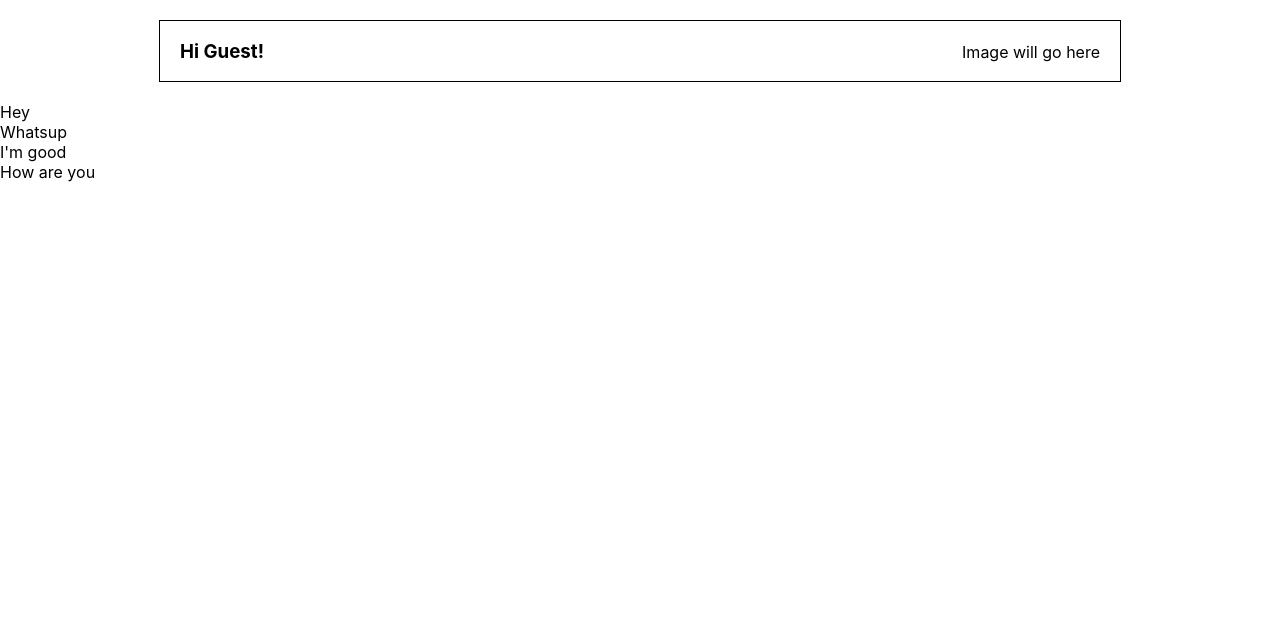
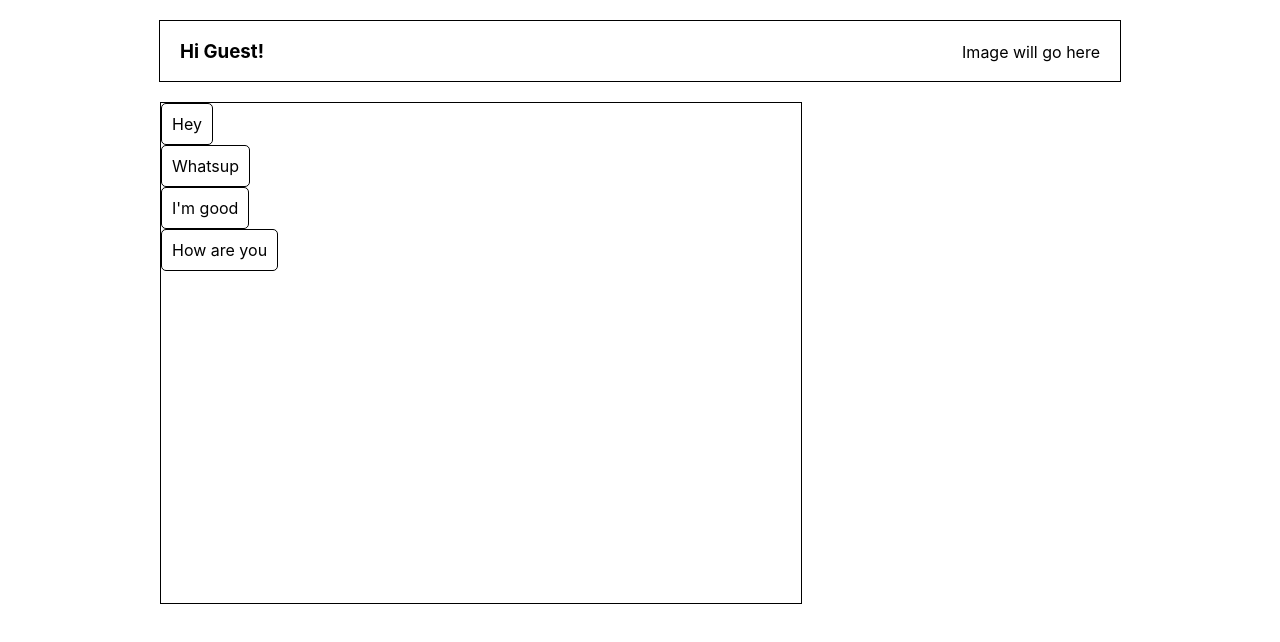
Before and after one commit to Robromano1/chat-app, a React (Create React App) app in the folder chat-app/: page / in a window 1280 px wide. Shown: the top 642 px of the page. Built offline with nearby package versions, Linux system fonts and the light colour scheme.

Commit message:
Add chatbox with sender and receiver messages

```diff
--- a/chat-app/src/components/ChatBox.jsx
+++ b/chat-app/src/components/ChatBox.jsx
@@ -1,5 +1,6 @@
 import React from "react";
 import { Messages } from "./Messages";
+import '../stylesheets/chat.css'
 
 export function ChatBox() {
   return (
--- a/chat-app/src/components/MessageItem.jsx
+++ b/chat-app/src/components/MessageItem.jsx
@@ -1,10 +1,11 @@
 import React from "react";
+import '../stylesheets/chat.css';
 
-export function MessageItem({ message, receiverMsg }) {
+export function MessageItem({ message, receiverMsg, key, keyy }) {
   return (
-    <div>
-      <div>{message}</div>
-      <div>{receiverMsg}</div>
+    <div className="messageWrap">
+      <div id={key} className="senderMsg">{message}</div>
+      <div id={keyy} className="receiverMsg">{receiverMsg}</div>
     </div>
   );
 }
--- a/chat-app/src/components/Messages.jsx
+++ b/chat-app/src/components/Messages.jsx
@@ -4,8 +4,12 @@ import { Receiver } from "./Receiver";
 export function Messages() {
   return (
     <div>
-      <Sender />
-      <Receiver />
+      <div className="senderMessageWrap">
+        <Sender />
+      </div>
+      <div className="receiverMessageWrap">
+        <Receiver />
+      </div>
     </div>
   );
 }
--- a/chat-app/src/components/Receiver.jsx
+++ b/chat-app/src/components/Receiver.jsx
@@ -5,8 +5,8 @@ export function Receiver() {
   const [receiver, setReceiver] = useState(["I'm good", "How are you"]);
   return (
     <div>
-      {receiver.map((receiverMsg) => (
-        <MessageItem message={receiverMsg} />
+      {receiver.map((receiverMsg, index) => (
+        <MessageItem message={receiverMsg} keyy={index}/>
       ))}
     </div>
   );
--- a/chat-app/src/components/Sender.jsx
+++ b/chat-app/src/components/Sender.jsx
@@ -5,8 +5,8 @@ export function Sender() {
   const [sender, setSender] = useState(["Hey", "Whatsup"]);
   return (
     <div>
-      {sender.map((message) => (
-        <MessageItem message={message} />
+      {sender.map((message, idx) => (
+        <MessageItem message={message} key={idx}/>
       ))}
     </div>
   );
--- /dev/null
+++ b/chat-app/src/stylesheets/chat.css
@@ -0,0 +1,13 @@
+.chatContainer {
+	border: 1px solid black;
+	height: 500px;
+	width: 50%;
+	margin-left: 12.5%;
+}
+
+.senderMsg {
+	padding: 10px;
+	border: 1px solid black;
+	width: fit-content;
+	border-radius: 5px;
+}
```
